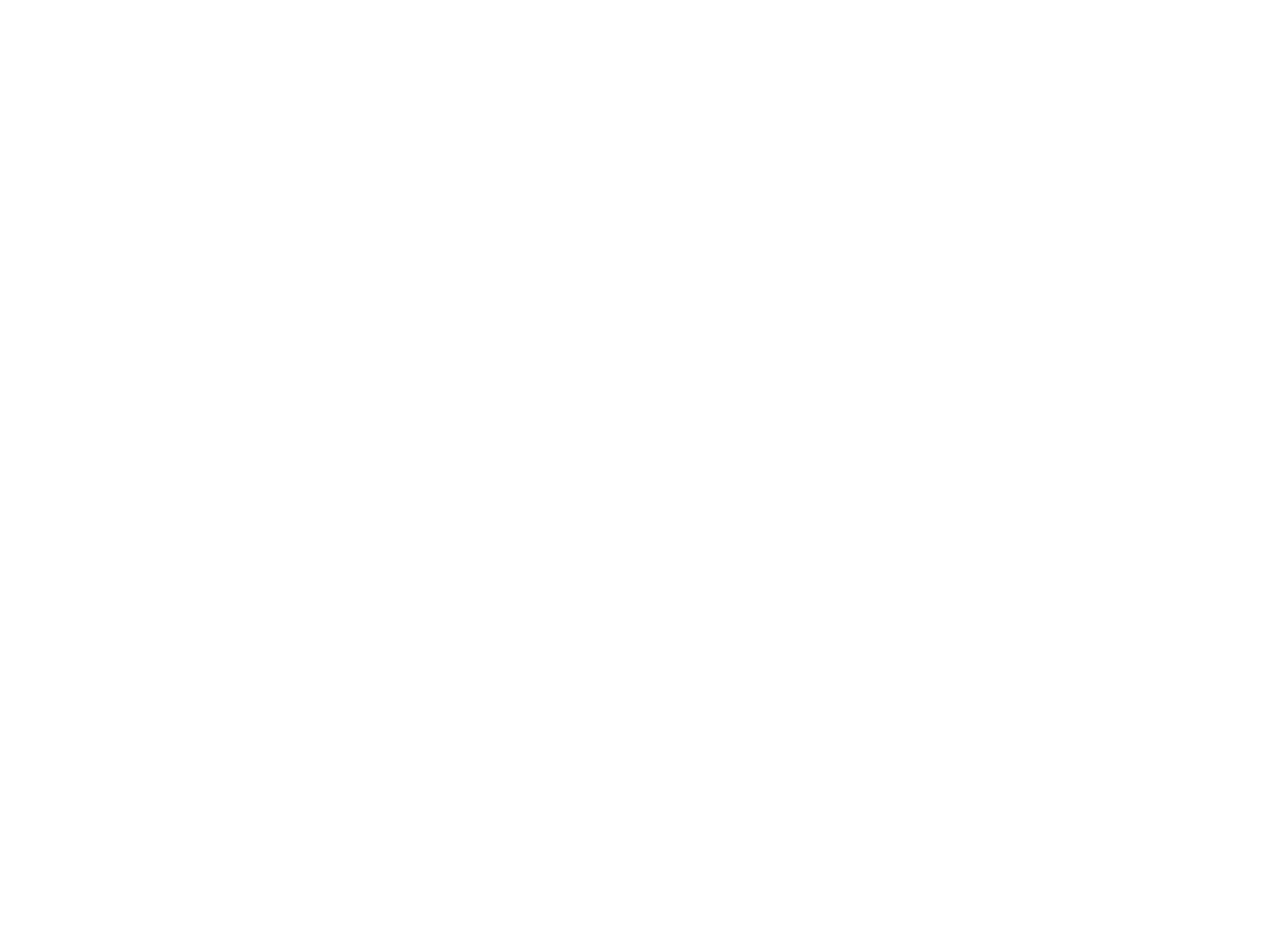
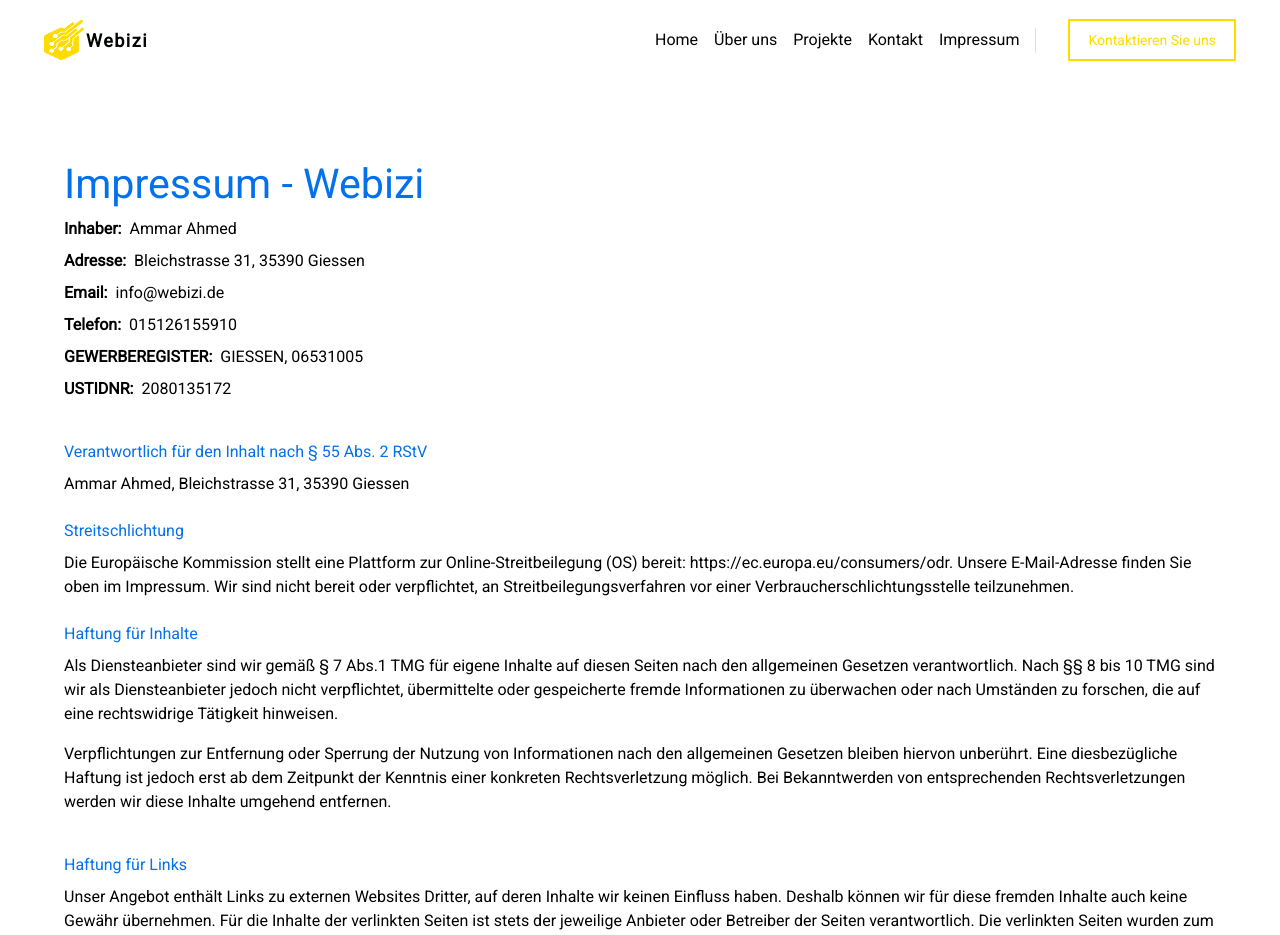
Before and after one commit to im-beltagy/andersen, a Next.js app: page /de/info in a window 1280 px wide. Before the commit this address had no page. Shown: the top 935 px of the page. Before the commit the page ends 800 px from the top, so only its background shows below. Built offline with nearby package versions, Linux system fonts and the light colour scheme.

Commit message:
finish impressum page

```diff
--- a/src/actions/Form.ts
+++ b/src/actions/Form.ts
@@ -3,11 +3,9 @@
 
 import axios from "axios";
 export const SendEmail = async (data: any) => {
-console.log(data);
   const host = "http://84.21.171.6/send-email";
     try {
     const res = await axios.post(host, data)
-    console.log(res.data);
     return res.data;
   } catch (e) {
     return e;
--- /dev/null
+++ b/src/app/[locale]/info/page.tsx
@@ -0,0 +1,5 @@
+import View from "@/sections/info/view";
+
+export default function Page() {
+    return <View />;
+  }
--- a/src/components/layouts/header.tsx
+++ b/src/components/layouts/header.tsx
@@ -47,6 +47,10 @@
   {
     label: "Kontakt",
     href: "/contact-us",
+  },
+  {
+    label: "Impressum",
+    href: "/info",
   },
 ];
 export default function Header(props: Props) {
--- /dev/null
+++ b/src/sections/info/view.tsx
@@ -0,0 +1,99 @@
+import { Box, Container, Typography } from "@mui/material";
+
+const View = () => {
+  const companyData: { key: string; value: string }[] = [
+    {
+      key: "Inhaber",
+      value: "Ammar Ahmed",
+    },
+    {
+      key: "Adresse",
+      value: "Bleichstrasse 31, 35390 Giessen",
+    },
+    {
+      key: "Email",
+      value: "info@webizi.de",
+    },
+    {
+      key: "Telefon",
+      value: "015126155910",
+    },
+    {
+      key: "GEWERBEREGISTER",
+      value: "GIESSEN, 06531005",
+    },
+    {
+      key: "USTIDNR",
+      value: "2080135172",
+    },
+  ];
+  const generalData: { key: string; values: string | string[] }[] = [
+    {
+      key: "Verantwortlich für den Inhalt nach § 55 Abs. 2 RStV",
+      values: "Ammar Ahmed, Bleichstrasse 31, 35390 Giessen",
+    },
+    {
+      key: "Streitschlichtung",
+      values:
+        "Die Europäische Kommission stellt eine Plattform zur Online-Streitbeilegung (OS) bereit: https://ec.europa.eu/consumers/odr. Unsere E-Mail-Adresse finden Sie oben im Impressum. Wir sind nicht bereit oder verpflichtet, an Streitbeilegungsverfahren vor einer Verbraucherschlichtungsstelle teilzunehmen.",
+    },
+    {
+      key: "Haftung für Inhalte",
+      values: [
+        "Als Diensteanbieter sind wir gemäß § 7 Abs.1 TMG für eigene Inhalte auf diesen Seiten nach den allgemeinen Gesetzen verantwortlich. Nach §§ 8 bis 10 TMG sind wir als Diensteanbieter jedoch nicht verpflichtet, übermittelte oder gespeicherte fremde Informationen zu überwachen oder nach Umständen zu forschen, die auf eine rechtswidrige Tätigkeit hinweisen.",
+        "Verpflichtungen zur Entfernung oder Sperrung der Nutzung von Informationen nach den allgemeinen Gesetzen bleiben hiervon unberührt. Eine diesbezügliche Haftung ist jedoch erst ab dem Zeitpunkt der Kenntnis einer konkreten Rechtsverletzung möglich. Bei Bekanntwerden von entsprechenden Rechtsverletzungen werden wir diese Inhalte umgehend entfernen.",
+      ],
+    },
+    {
+      key: "Haftung für Links",
+      values: [
+        "Unser Angebot enthält Links zu externen Websites Dritter, auf deren Inhalte wir keinen Einfluss haben. Deshalb können wir für diese fremden Inhalte auch keine Gewähr übernehmen. Für die Inhalte der verlinkten Seiten ist stets der jeweilige Anbieter oder Betreiber der Seiten verantwortlich. Die verlinkten Seiten wurden zum Zeitpunkt der Verlinkung auf mögliche Rechtsverstöße überprüft. Rechtswidrige Inhalte waren zum Zeitpunkt der Verlinkung nicht erkennbar.",
+        "Eine permanente inhaltliche Kontrolle der verlinkten Seiten ist jedoch ohne konkrete Anhaltspunkte einer Rechtsverletzung nicht zumutbar. Bei Bekanntwerden von Rechtsverletzungen werden wir derartige Links umgehend entfernen.",
+      ],
+    },
+    {
+      key: "Urheberrecht",
+      values: [
+        "Die durch die Seitenbetreiber erstellten bzw. verwendeten Inhalte und Werke auf diesen Seiten unterliegen dem deutschen Urheberrecht. Die Vervielfältigung, Bearbeitung, Verbreitung und jede Art der Verwertung außerhalb der Grenzen des Urheberrechtes bedürfen der schriftlichen Zustimmung des jeweiligen Autors bzw. Erstellers. Downloads und Kopien dieser Seite sind nur für den privaten, nicht kommerziellen Gebrauch gestattet.",
+        "Soweit die Inhalte auf dieser Seite nicht vom Betreiber erstellt wurden, werden die Urheberrechte Dritter beachtet. Insbesondere werden Inhalte Dritter als solche gekennzeichnet. Sollten Sie trotzdem auf eine Urheberrechtsverletzung aufmerksam werden, bitten wir um einen entsprechenden Hinweis. Bei Bekanntwerden von Rechtsverletzungen werden wir derartige Inhalte umgehend entfernen.",
+      ],
+    },
+  ];
+  return (
+    <Container sx={{ my: 20 }}>
+      <Typography variant="h2" sx={{color: "#0471ec" , fontSize: "calc(1.375rem + 1.5vw)"}}>Impressum - Webizi</Typography>
+      {companyData.map(({ key, value }) => (
+        <Box
+          key={key}
+          sx={{ my: 1, display: "flex", alignItems: "center", gap: 1 }}
+        >
+          <Typography variant="body2" sx={{fontWeight: "bold", fontSize:"16px"}}>{key}:</Typography>
+          <Typography variant="body1">{value}</Typography>
+        </Box>
+      ))}
+      <Box sx={{ mt: 5 }}>
+        {generalData.map(({ key, values }) => (
+          <Box
+            key={key}
+            sx={{ my: 3, display: "flex", alignItems: "flex-start", gap: 1, flexDirection: "column" }}
+          >
+            <Typography variant="body2" sx={{color: "#0471ec" , fontSize: "1rem"}}>{key}</Typography>
+            <Box>
+              {Array.isArray(values)? (
+                values.map((value) => (
+                  <Typography variant="body1" key={value} sx={{mb: 2}}>
+                    {value}
+                  </Typography>
+                ))
+              ) : (
+                <Typography variant="body1">{values}</Typography>
+              )}
+            </Box>
+          </Box>
+        ))}
+      </Box>
+    </Container>
+  );
+};
+
+export default View;
```
